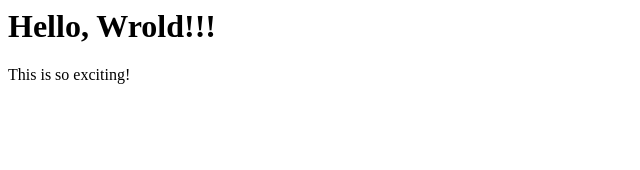
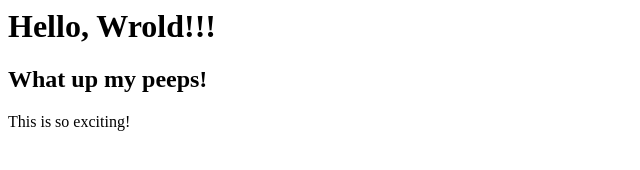
Before and after one commit to Kraffty3/myFirstWebpage, a plain HTML site: page index.html in a window 1280 px wide. Shown: the whole page, without its empty margins (0-640 px from the left). Drawn offline with Linux system fonts and the light colour scheme.

Commit message:
Add files via upload

```diff
--- a/index.html
+++ b/index.html
@@ -1,3 +1,4 @@
 <h1>Hello, Wrold!!!</h1>
+<h2>What up my peeps!</h2>
 
 <p>This is so exciting!</p>
```
